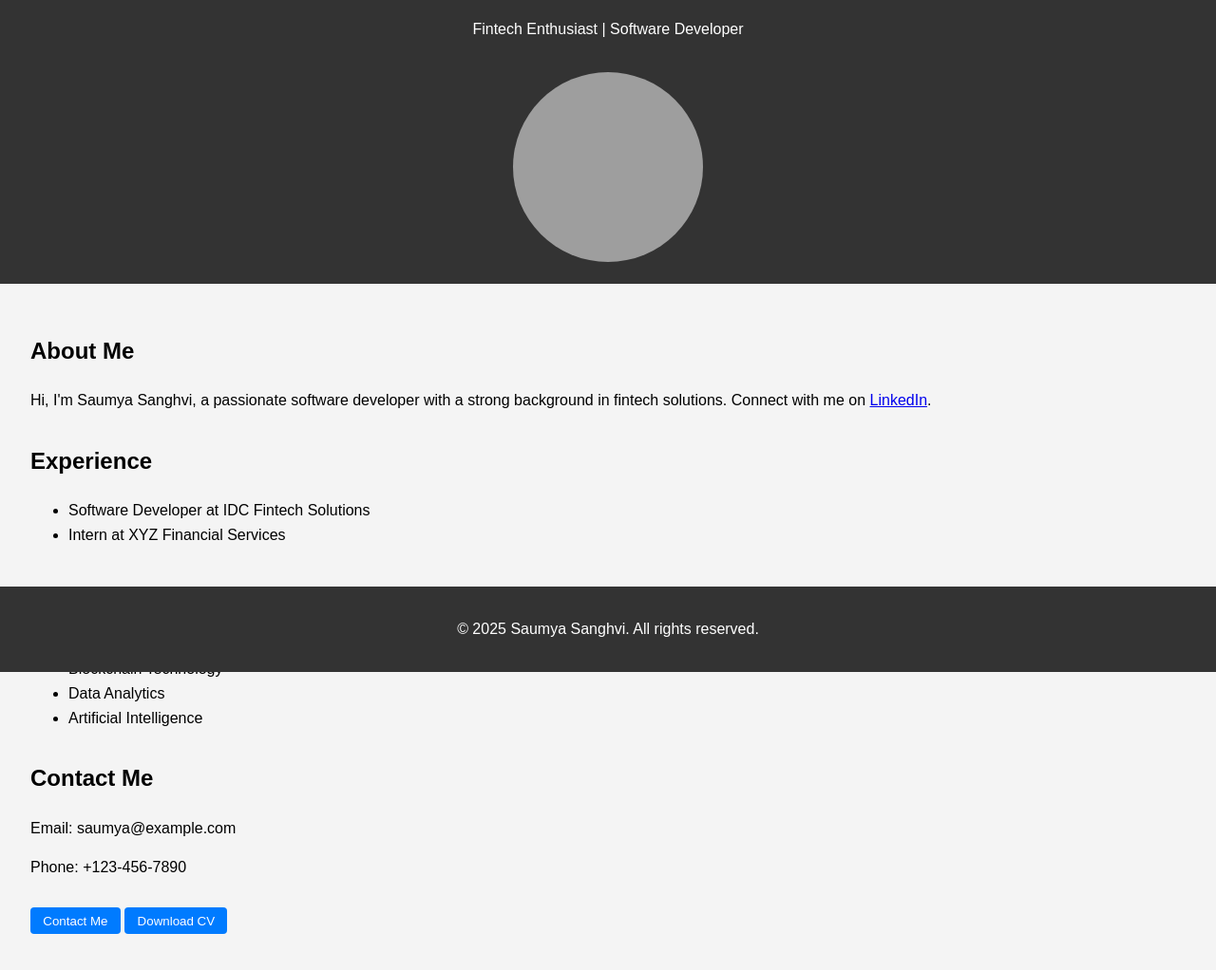
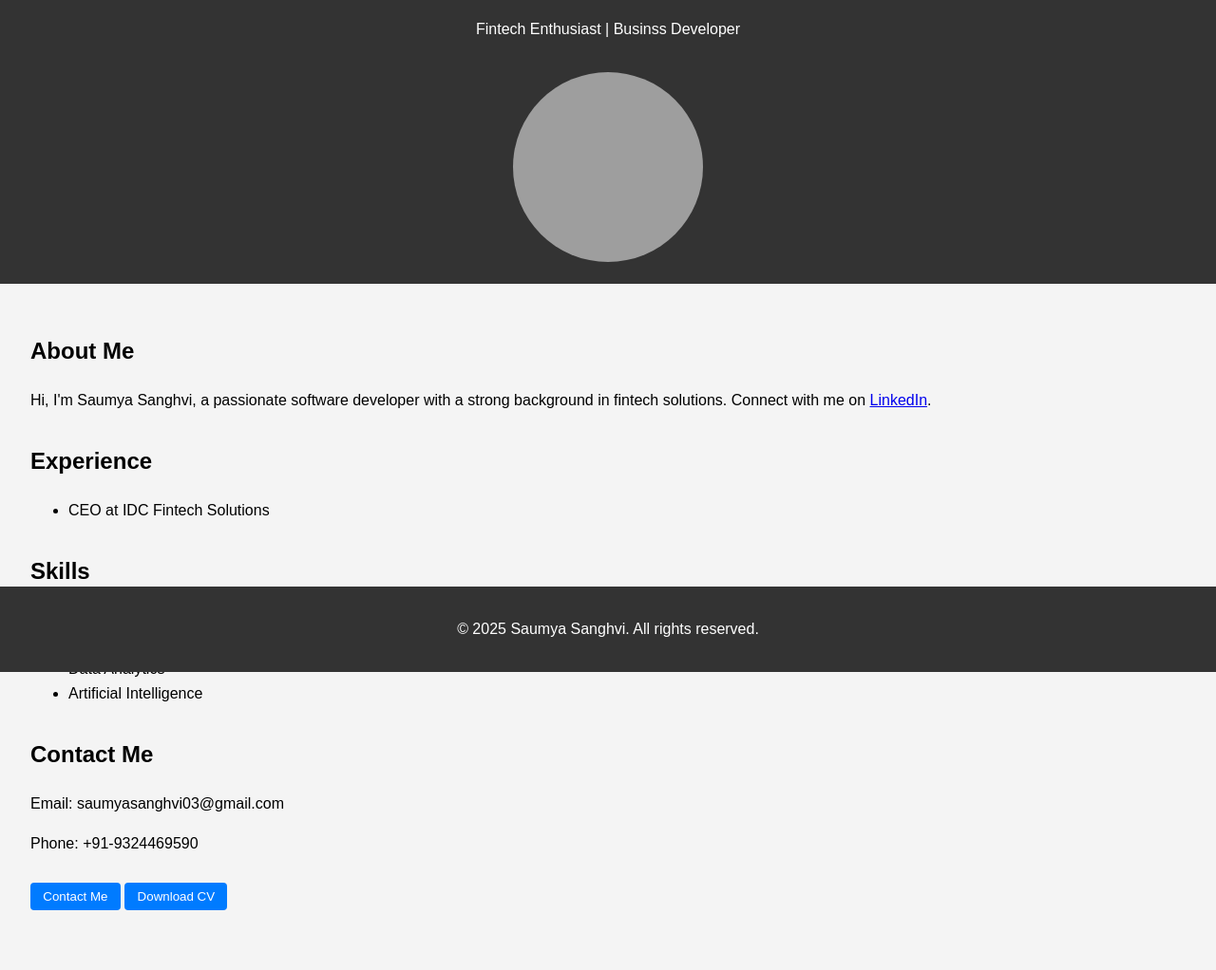
Before and after one commit to saumyasanghvi03/Saumya-Sanghvi, a plain HTML site: page index.html in a window 1280 px wide. Shown: the part 92-1114 px from the top of the page at 95% size. Drawn offline with Linux system fonts and the light colour scheme; grey boxes are pictures that could not be loaded.

Commit message:
Update index.html

```diff
--- a/index.html
+++ b/index.html
@@ -9,7 +9,7 @@
 <body>
     <header>
         <h1>Saumya Sanghvi</h1>
-        <p>Fintech Enthusiast | Software Developer</p>
+        <p>Fintech Enthusiast | Businss Developer</p>
         <img src="https://media.licdn.com/dms/image/C4E03AQH7V4j4s2R6wA/profile-displayphoto-shrink_200_200/0/1516789012345?e=1681942800&v=beta&t=XYZ" alt="Saumya Sanghvi" width="200" height="200">
     </header>
     <main>
@@ -20,8 +20,8 @@
         <section id="experience">
             <h2>Experience</h2>
             <ul>
-                <li>Software Developer at IDC Fintech Solutions</li>
-                <li>Intern at XYZ Financial Services</li>
+                <li>CEO at IDC Fintech Solutions</li>
+                </li>
             </ul>
         </section>
         <section id="skills">
@@ -35,9 +35,9 @@
         </section>
         <section id="contact">
             <h2>Contact Me</h2>
-            <p>Email: saumya@example.com</p>
-            <p>Phone: +123-456-7890</p>
-            <button onclick="window.location.href='mailto:saumya@example.com'">Contact Me</button>
+            <p>Email: saumyasanghvi03@gmail.com</p>
+            <p>Phone: +91-9324469590</p>
+            <button onclick="window.location.href='mailto:saumyasanghvi03@gmail.com">Contact Me</button>
             <button onclick="window.location.href='cv.pdf'">Download CV</button>
         </section>
     </main>
```
